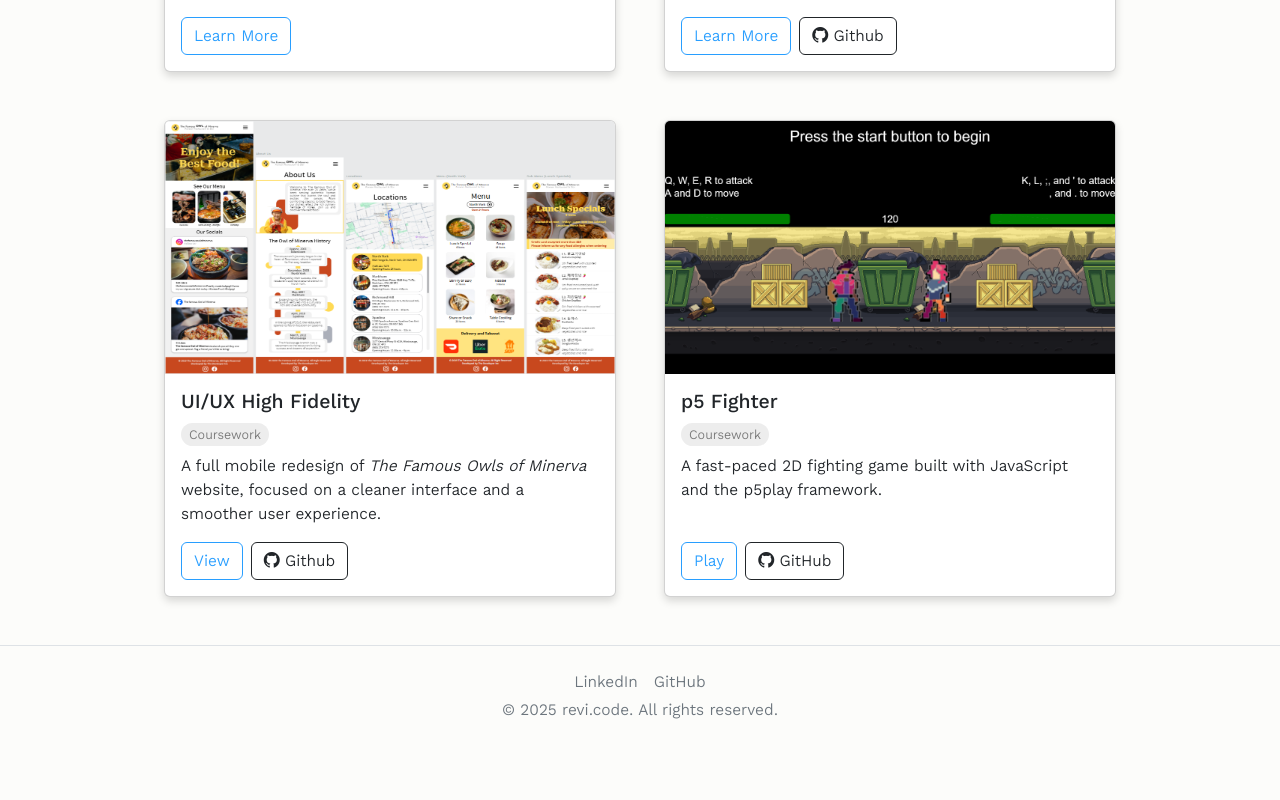
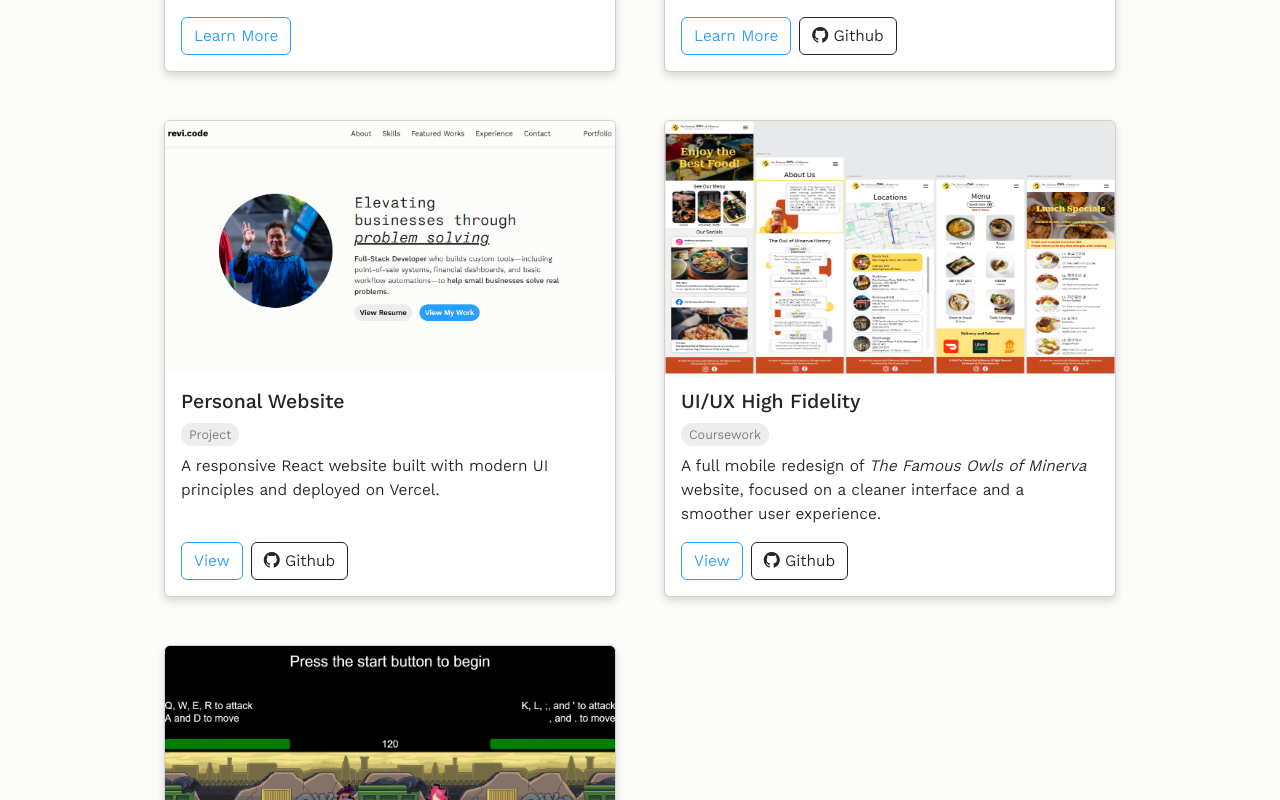
Before and after one commit to michaelrw19/portfolio-website, a React (Vite) app in the folder portfolio-website/: page /portfolio in a window 1280 px wide. Shown: the part 480-1280 px from the top of the page. Before the commit the page ends 1226 px from the top, so only its background shows below. Built offline with nearby package versions, Linux system fonts and the light colour scheme.

Commit message:
update tools, added portfolio website

```diff
--- a/portfolio-website/src/Home.jsx
+++ b/portfolio-website/src/Home.jsx
@@ -63,12 +63,12 @@ function Home() {
       items: [
         ['Vue', 'https://cdn.jsdelivr.net/gh/devicons/devicon/icons/vuejs/vuejs-original.svg'],
         ['React', 'https://cdn.jsdelivr.net/gh/devicons/devicon/icons/react/react-original.svg'],
+        ['Bootstrap', 'https://cdn.jsdelivr.net/gh/devicons/devicon/icons/bootstrap/bootstrap-original.svg'],
+        ['ChartJS', 'https://cdn.jsdelivr.net/gh/devicons/devicon@latest/icons/chartjs/chartjs-original.svg'],
         ['Flask', 'https://cdn.jsdelivr.net/gh/devicons/devicon/icons/flask/flask-original.svg'],
         ['Pandas', 'https://cdn.jsdelivr.net/gh/devicons/devicon/icons/pandas/pandas-original.svg'],
-        ['OpenPyXL', ''], // no Devicon
         ['Node.js', 'https://cdn.jsdelivr.net/gh/devicons/devicon/icons/nodejs/nodejs-original.svg'],
         ['Express', 'https://cdn.jsdelivr.net/gh/devicons/devicon/icons/express/express-original.svg'],
-        ['Bootstrap', 'https://cdn.jsdelivr.net/gh/devicons/devicon/icons/bootstrap/bootstrap-original.svg'],
         ['Cypress', 'https://cdn.jsdelivr.net/gh/devicons/devicon/icons/cypressio/cypressio-original.svg']
       ]
     },
--- a/portfolio-website/src/Portfolio.jsx
+++ b/portfolio-website/src/Portfolio.jsx
@@ -10,6 +10,7 @@ import ark from './assets/ark/ark.png'
 import arkDemo from './assets/ark/arkDemo.mp4'
 import pos from './assets/pos/pos.png'
 import posDemo from './assets/pos/pos.mp4'
+import website from './assets/portfolio.png'
 import owl from './assets/owl.png'
 import p5 from './assets/p5fighter.png'
 
@@ -128,6 +129,20 @@ function Portfolio() {
                 }
               />
               <PortfolioCard
+                src={website}
+                title="Personal Website"
+                tags={['Project']}
+                description={
+                  <><p className="card-text">A responsive React website built with modern UI principles and deployed on Vercel.</p></>
+                }
+                buttons={
+                  <>
+                    <Link to="/" className="btn btn-outline-primary rounded-2 me-2">View</Link>
+                    <a className='btn btn-outline-dark rounded-2' href="https://github.com/michaelrw19/portfolio-website" target="_blank"><i className="bi bi-github"></i> Github</a>
+                  </>
+                }
+              />
+              <PortfolioCard
                 src={owl}
                 title="UI/UX High Fidelity"
                 tags={['Coursework']}
@@ -137,7 +152,7 @@ function Portfolio() {
                 buttons={
                   <>
                     <a className='btn btn-outline-primary rounded-2 me-2' href="https://design.penpot.app/#/view?file-id=14b4ef9d-aa9c-815a-8005-e6509449d37c&page-id=14b4ef9d-aa9c-815a-8005-e6509449d37d&section=interactions&index=0&interactions-mode=show&share-id=1379938b-a15b-8002-8005-fec66a81e5b6." target="_blank">View</a>
-                    <a className='btn btn-outline-dark rounded-2 me-2' href="https://github.com/michaelrw19/mobile-ui-ux" target="_blank"><i className="bi bi-github"></i> Github</a>
+                    <a className='btn btn-outline-dark rounded-2' href="https://github.com/michaelrw19/mobile-ui-ux" target="_blank"><i className="bi bi-github"></i> Github</a>
                   </>
                 }
               />
```
Also changed, not shown: portfolio-website/src/assets/portfolio.png (added).
